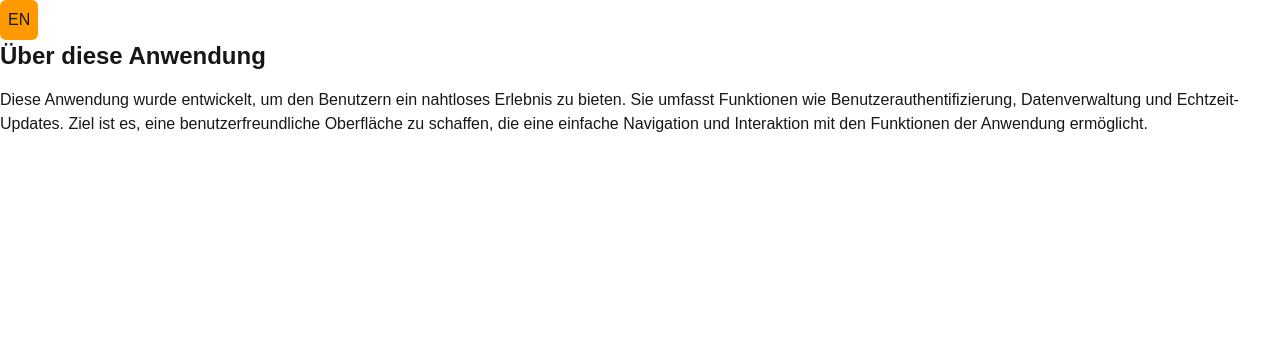
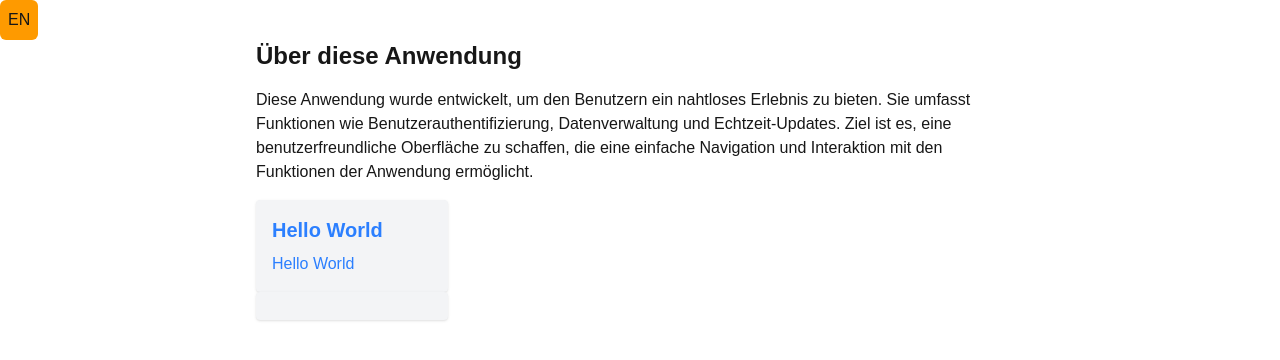
Before and after one commit to tarek339/my-project, a Next.js app: page /about in a window 1280 px wide. Shown: the top 360 px of the page. Built offline with nearby package versions, Linux system fonts and the light colour scheme; no server answers.

Commit message:
Add SlideIn animation component and update About section with animation effects

```diff
--- a/package.json
+++ b/package.json
@@ -12,6 +12,7 @@
     "@prisma/client": "^6.8.2",
     "@sequelize/core": "^7.0.0-alpha.42",
     "@sequelize/postgres": "^7.0.0-alpha.46",
+    "motion": "^12.16.0",
     "next": "15.3.2",
     "next-intl": "^4.1.0",
     "postcss": "^8.5.3",
--- a/src/components/About.tsx
+++ b/src/components/About.tsx
@@ -1,13 +1,26 @@
 import { useTranslations } from "next-intl";
 import React from "react";
+import SlideIn from "./shared/animations/SlideIn";
 
 const About = () => {
   const t = useTranslations("about");
 
   return (
-    <div>
-      <h1 className="text-2xl font-bold mb-4">{t("title")}</h1>
+    <div className="m-auto max-w-3xl">
+      <h1 className="text-2xl font-bold mb-4 ">{t("title")}</h1>
       <p className="mb-4">{t("description")}</p>
+      <SlideIn direction="fromLeft">
+        <div className="bg-gray-100 p-4 rounded shadow w-1/4">
+          <h2 className="text-xl text-blue-500 font-semibold mb-2">
+            Hello World
+          </h2>
+          <p className="text-blue-500">Hello World</p>
+        </div>
+      </SlideIn>
+
+      <SlideIn show>
+        <div className="bg-gray-100 rounded shadow w-1/4 h-7"></div>
+      </SlideIn>
     </div>
   );
 };
--- /dev/null
+++ b/src/components/shared/animations/SlideIn.tsx
@@ -0,0 +1,37 @@
+"use client";
+
+import { motion } from "framer-motion"; // easeOut muss hier nicht importiert werden, da es ein String ist
+
+type Direction = "fromLeft" | "fromRight";
+
+interface SlideInProps {
+  children: React.ReactNode;
+  direction?: Direction;
+  show?: boolean;
+}
+
+const SlideIn = ({ children, direction, show }: SlideInProps) => {
+  const initialX =
+    !show && direction === "fromLeft"
+      ? -100
+      : !show && direction === "fromRight"
+      ? 100
+      : 0;
+
+  return (
+    <motion.div
+      initial={{
+        x: initialX,
+        opacity: !show ? 0 : 1,
+        width: show ? "0%" : "auto",
+      }} // Startzustand außerhalb des Viewports
+      whileInView={{ x: 0, opacity: 1, width: show ? "100%" : "auto" }} // Zielzustand, wenn im Viewport
+      transition={{ duration: show ? 0.5 : 1, ease: "easeOut" }} // Übergangseigenschaften
+      viewport={{ once: true, amount: 0.5 }} // Wichtig für Scroll-Animationen
+    >
+      {children}
+    </motion.div>
+  );
+};
+
+export default SlideIn;
```
Also changed, not shown: 1 other file (tests, documents, lock files or other folders).
